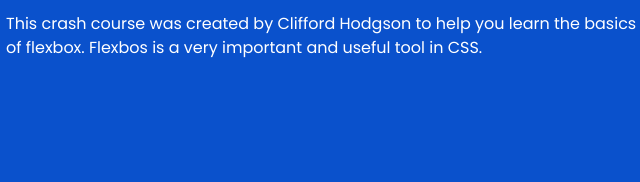
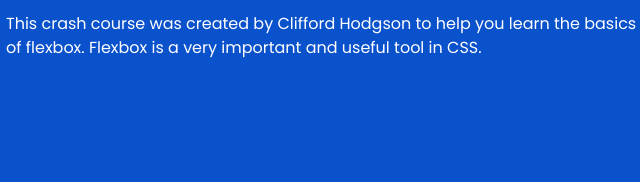
Before and after one commit to sakeynii-git/flexbox, a plain HTML site: page index.html in a window 1280 px wide. Shown: the part 260-442 px from the top of the page, 114-754 px from the left. Drawn offline with Linux system fonts and the light colour scheme.

Commit message:
Update index.html

```diff
--- a/index.html
+++ b/index.html
@@ -37,7 +37,7 @@
                 <h1>Flexbox Crash Course</h1>
                 <p>
                     This crash course was created by Clifford Hodgson to help you learn the
-                    basics of flexbox. Flexbos is a very
+                    basics of flexbox. Flexbox is a very
                     important and useful tool in
                     CSS.
                 </p>
```
